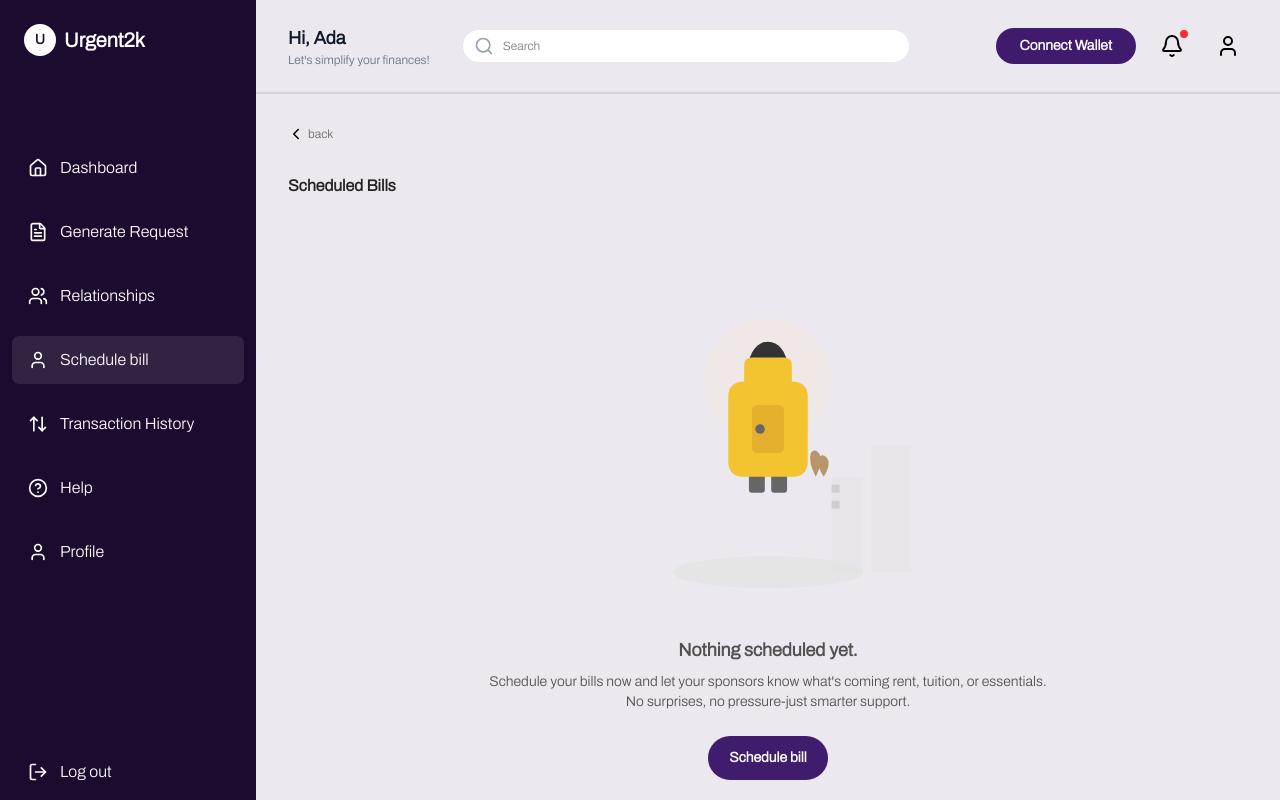
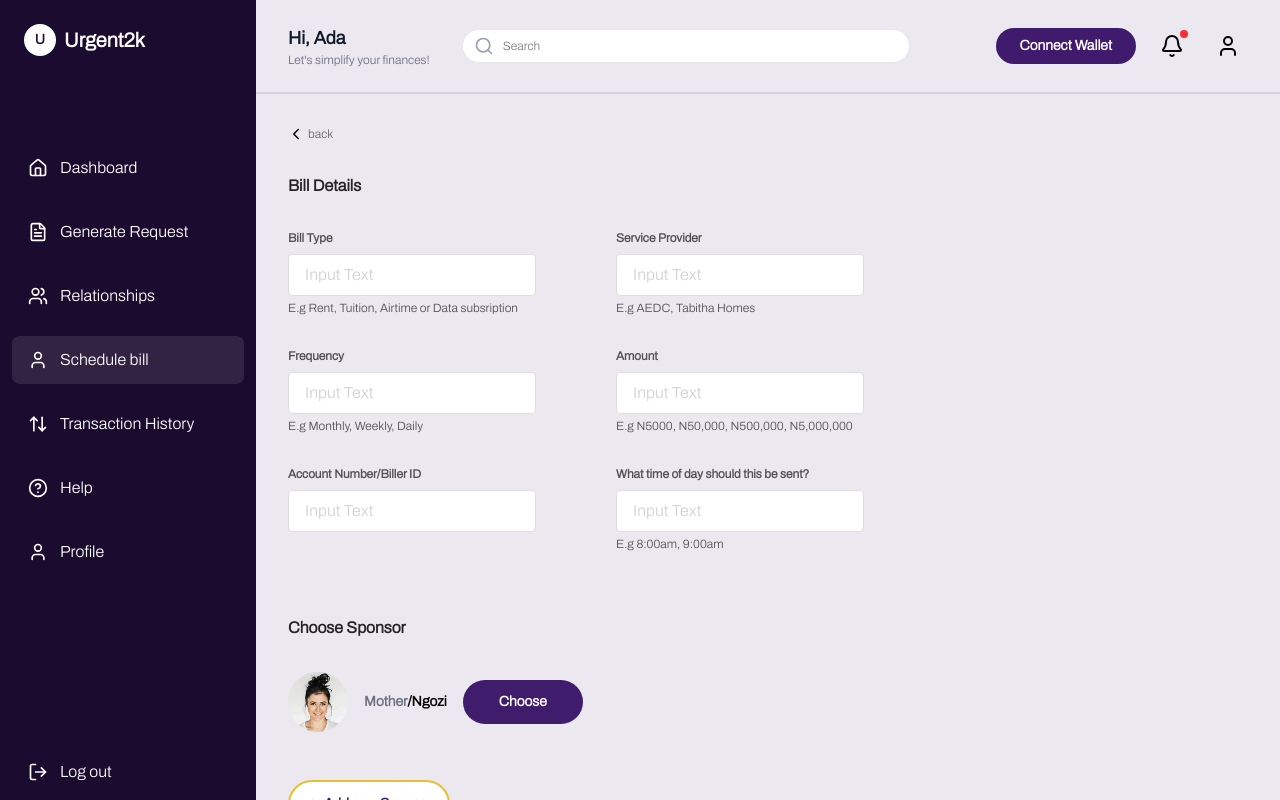
Before and after one commit to Na8aN-web/URGENT-2KAY-GROUP-PROJECT, a React (Vite) app: page /dashboard/schedule-bill in a window 1280 px wide. Both pictures are taken after a click on the button "Schedule bill". Built offline with nearby package versions, Linux system fonts and the light colour scheme.

Commit message:
update re-routing pages

```diff
--- a/src/App.jsx
+++ b/src/App.jsx
@@ -7,7 +7,6 @@ import VerifyEmail from "./pages/auth/VerifyEmail";
 import Login from "./pages/auth/Login";
 import LandingPage from './pages/LandingPage';
 import ScheduleBill from "./pages/schedule/ScheduleBill";
-import BillDetails from "./pages/schedule/BillDetails";
 
 function App() {
   return (
@@ -25,8 +24,6 @@ function App() {
       <Route path="/verify-email" element={<VerifyEmail />} />
       <Route path="/login" element={<Login />} />
 
-      {/* Schedule bill */}
-      <Route path="/bill-details" element={<BillDetails />} />
     </Routes>
   );
 }
--- a/src/pages/schedule/BillDetails.jsx
+++ b/src/pages/schedule/BillDetails.jsx
@@ -5,10 +5,23 @@ import avatar from "./images/avatar.png";
 import Button from "../../components/Button";
 import ButtonGold from "../../components/ButtonGold";
 
-const AddNewSponsor = ({ onClose, setShowSuccess, setShowModal }) => {
-  const handleClick = () => {
-    setShowModal(false);
-    setShowSuccess(true);
+const AddNewSponsor = ({ onClose, onAddSponsor }) => {
+  const [name, setName] = useState("");
+  const [phone, setPhone] = useState("");
+  const [relationship, setRelationship] = useState("");
+
+  const handleAdd = (e) => {
+    e.preventDefault();
+
+    const newSponsor = {
+      id: Date.now(),
+      name,
+      phone,
+      relationship,
+    };
+
+    onAddSponsor(newSponsor);
+    onClose();
   };
   return (
     <div className="relative w-full max-w-[600px] bg-white py-10 px-4 md:py-20 md:px-8 rounded-lg">
@@ -19,23 +32,37 @@ const AddNewSponsor = ({ onClose, setShowSuccess, setShowModal }) => {
       >
         ✕
       </button>
-      <form className="grid grid-cols-1 md:grid-cols-2 gap-6 md:gap-x-20 md:gap-y-8">
-        <InputField inputLabel="Sponsor Full Name" placeholder="Enter name" />
+      <form
+        className="grid grid-cols-1 md:grid-cols-2 gap-6 md:gap-x-20 md:gap-y-8"
+        onSubmit={handleAdd}
+      >
+        <InputField
+          inputLabel="Sponsor Full Name"
+          placeholder="Enter name"
+          value={name}
+          onChange={(e) => setName(e.target.value)}
+        />
 
         <InputField
           inputLabel="Sponsor Phone Number"
           placeholder="Enter phone number"
+          value={phone}
+          onChange={(e) => setPhone(e.target.value)}
         />
 
         <InputField inputLabel="Email Address" placeholder="Enter email" />
 
         <InputField
-          inputLabel="Relationshipb Type"
+          inputLabel="Relationship Type"
           placeholder="Mother"
-          inputSpan="E.g Father, Mother, Sister, Brother, Friend"
+          inputSpan="e.g Father, Mother, Sister..."
+          value={relationship}
+          onChange={(e) => setRelationship(e.target.value)}
         />
 
-        <Button btnTxt="Add Sponsor" onClick={handleClick} />
+        <button type="submit">
+          <Button btnTxt="Add Sponsor" />
+        </button>
       </form>
     </div>
   );
@@ -108,8 +135,12 @@ const ScheduleSuccess = ({ onClose }) => {
           </g>
         </svg>
 
-        <p className="text-base font-semibold text-[#000000]">Your bill has been scheduled successfully</p>
-        <p className="text-xs text-[#686363] font-normal">We'll remind you before it's sent</p>
+        <p className="text-base font-semibold text-[#000000]">
+          Your bill has been scheduled successfully
+        </p>
+        <p className="text-xs text-[#686363] font-normal">
+          We'll remind you before it's sent
+        </p>
 
         <div className="space-y-4 pt-6">
           <Button btnTxt="View Scheduled Bill" />
@@ -120,7 +151,12 @@ const ScheduleSuccess = ({ onClose }) => {
   );
 };
 
-const BillDetails = () => {
+const BillDetails = ({
+  onNext,
+  sponsors,
+  onAddSponsor,
+  onSelectSponsor,
+}) => {
   const [showModal, setShowModal] = useState(false);
   const [showSuccess, setShowSuccess] = useState(false);
 
@@ -168,13 +204,23 @@ const BillDetails = () => {
         <h2 className="text-base text-[#252323] font-bold pb-8">
           Choose Sponsor
         </h2>
-        <div className="flex gap-6 sm:gap-12 items-center w-full pb-12 sm:pb-16">
-          <img src={avatar} alt="" className="w-[67px] h-[67px]" />
-          <p className="text-sm text-[#201F1F] font-bold">
-            <span className="text-[#7e7a7a]">Mother</span>/Ngozi
-          </p>
-          <Button btnTxt="Choose" className="max-w-[100px]" />
-        </div>
+        {sponsors.map((sp) => (
+          <div
+            key={sp.id}
+            className="flex gap-4 items-center pb-8 sm:pb-12 cursor-pointer"
+            onClick={() => {
+              onSelectSponsor(sp);
+              onNext(); // go to Review & Confirm
+            }}
+          >
+            <img src={avatar} className="w-[60px] h-[60px]" />
+            <p className="text-sm font-bold">
+              <span className="text-gray-500">{sp.relationship}</span>/{sp.name}
+            </p>
+
+            <Button btnTxt="Choose" />
+          </div>
+        ))}
 
         {/* Open modal button */}
         <ButtonGold
@@ -187,9 +233,8 @@ const BillDetails = () => {
       {showModal && (
         <div className="fixed inset-0 bg-black/80 bg-opacity-40 flex justify-center items-center z-50 w-full px-6">
           <AddNewSponsor
-            onClose={() => setShowModal(false)}
-            setShowSuccess={setShowSuccess}
-            setShowModal={setShowModal}
+                onClose={() => setShowModal(false)}
+                onAddSponsor={onAddSponsor}
           />
         </div>
       )}
--- a/src/pages/schedule/ScheduleBill.jsx
+++ b/src/pages/schedule/ScheduleBill.jsx
@@ -1,8 +1,11 @@
-import React from "react";
+import React, { useState } from "react";
 import { IoChevronBack } from "react-icons/io5";
 import Button from "../../components/Button";
+import BillDetails from "./BillDetails";
+import ReviewConfirmBill from "./ReviewConfirmBill";
+import ScheduledBills from "./ScheduledBills";
 
-const ScheduleBill = () => {
+const ScheduleBills = ({ onNext }) => {
   return (
     <div className="p-5 sm:p-6 lg:p-8 bg-[#ECE8F0] min-h-screen">
       <div className="flex gap-1 items-center mb-6 md:mb-8">
@@ -81,10 +84,70 @@ const ScheduleBill = () => {
           No surprises, no pressure-just smarter support.
         </span>
 
-        <Button btnTxt="Schedule bill" />
+        <Button btnTxt="Schedule bill" onClick={onNext} />
       </div>
     </div>
   );
 };
 
+const ScheduleBill = () => {
+  const [page, setPage] = useState(1);
+  const [sponsors, setSponsors] = useState([
+    { id: 1, name: "Ngozi", relationship: "Mother", phone: "080..." },
+  ]);
+
+  const [selectedSponsor, setSelectedSponsor] = useState(null);
+  const [billData, setBillData] = useState(null);
+  const [scheduledBills, setScheduledBills] = useState([]);
+
+  const handleScheduleBill = () => {
+    // Create a new scheduled bill
+    const newBill = {
+      id: Date.now(),
+      ...billData,
+      sponsor: selectedSponsor,
+      status: "Pending",
+      createdAt: new Date().toISOString(),
+    };
+
+    setScheduledBills([...scheduledBills, newBill]);
+    setPage(4);
+  };
+
+  return (
+    <>
+      {/* CONDITIONAL RENDERING FOR PAGES */}
+      {page === 1 && <ScheduleBills onNext={() => setPage(2)} />}
+
+      {page === 2 && (
+        <BillDetails
+          sponsors={sponsors}
+          selectedSponsor={selectedSponsor}
+          onSelectSponsor={setSelectedSponsor}
+          onAddSponsor={(newSponsor) => setSponsors([...sponsors, newSponsor])}
+          onNext={(billInfo) => {
+            setBillData(billInfo);
+            setPage(3);
+          }}
+          onBack={() => setPage(1)}
+        />
+      )}
+
+      {page === 3 && (
+        <ReviewConfirmBill
+          billData={billData}
+          selectedSponsor={selectedSponsor}
+          onSchedule={handleScheduleBill}
+          onEdit={() => setPage(2)}
+          onCancel={() => setPage(1)}
+        />
+      )}
+
+      {page === 4 && (
+        <ScheduledBills bills={scheduledBills} onBack={() => setPage(1)} />
+      )}
+    </>
+  );
+};
+
 export default ScheduleBill;
--- a/src/pages/schedule/components/InputField.tsx
+++ b/src/pages/schedule/components/InputField.tsx
@@ -1,12 +1,29 @@
 import React from "react";
 
-const InputField = ({ inputLabel, placeholder = "Input Text", inputSpan }) => {
+const InputField = ({
+  inputLabel,
+  placeholder = "Input Text",
+  inputSpan,
+  value,
+  onChange,
+  readOnly = false,
+  required = false,
+  type = "text",
+}) => {
   return (
     <div className="flex flex-col gap-1">
       <label htmlFor="" className="pb-1 text-xs text-[#525252] font-semibold">
         {inputLabel}
       </label>
-      <input type="text" placeholder={placeholder} className="border border-[#DBDDE0] w-full bg-white rounded-sm px-4 py-2 text -sm text-[#A8A8A8]"/>
+      <input
+        type={type}
+        placeholder={placeholder}
+        className="border border-[#DBDDE0] w-full bg-white rounded-sm px-4 py-2 text -sm text-[#A8A8A8]"
+        value={value}
+        onChange={onChange}
+        readOnly={readOnly}
+        required={required}
+      />
       <span className="text-xs text-[#525252] font-normal">{inputSpan}</span>
     </div>
   );
```
